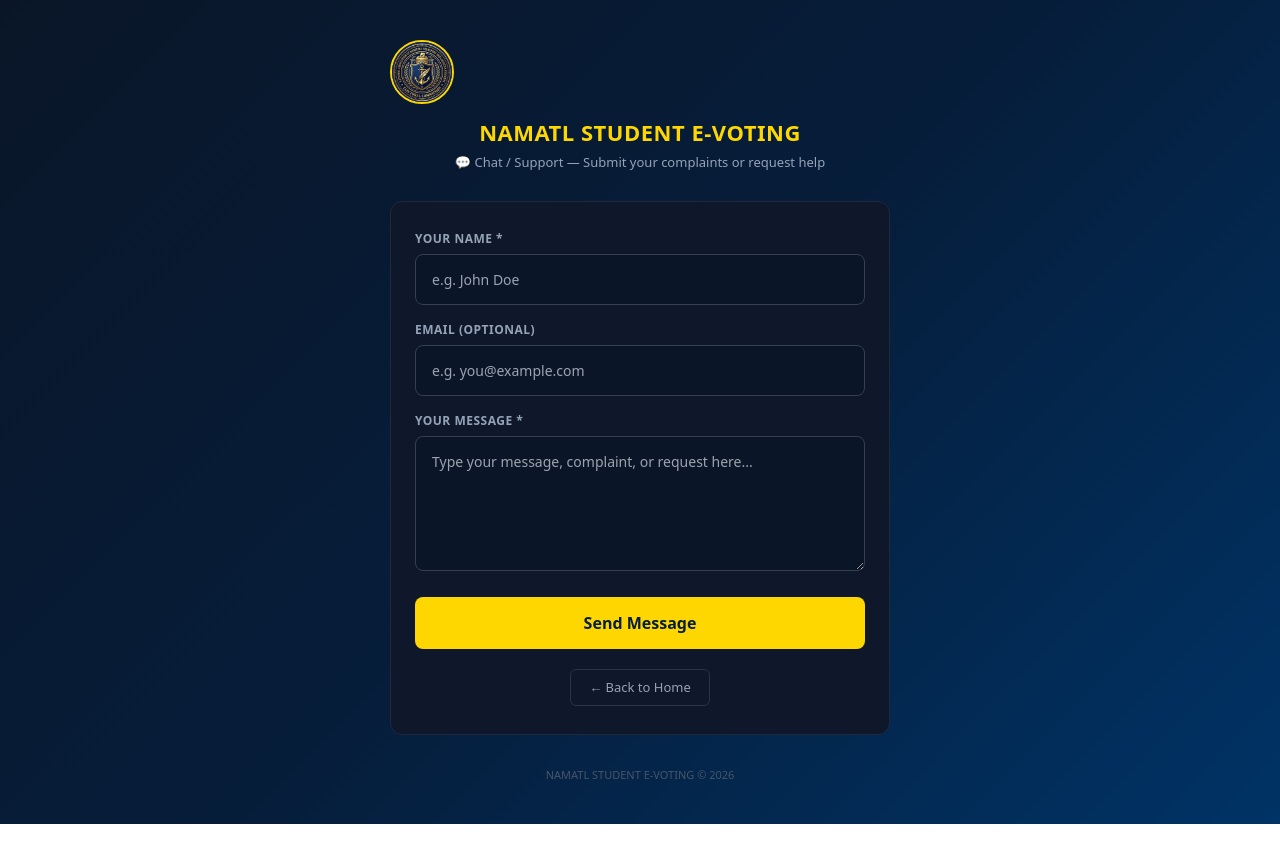
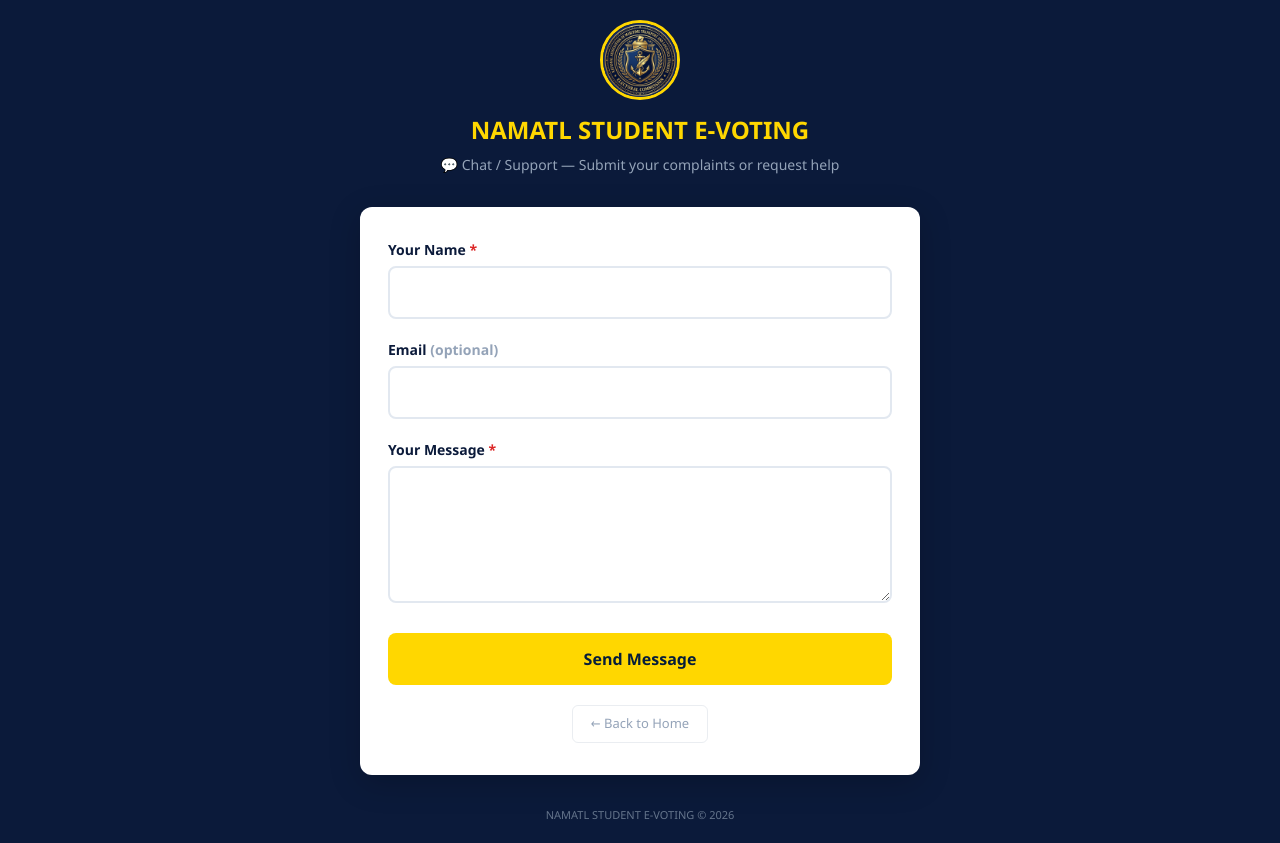
Before and after one commit to uwaziechidubem55-bit/NAMATL-STUDENT-ELECTION, a React (Vite) app: page /#/support in a window 1280 px wide. Built offline with nearby package versions, Linux system fonts and the light colour scheme; no server answers; the database is empty.

Commit message:
Update Support.jsx

```diff
--- a/src/pages/Support.jsx
+++ b/src/pages/Support.jsx
@@ -32,43 +32,49 @@ export default function Support() {
   return (
     <div style={{
       minHeight: '100vh',
-      background: 'linear-gradient(135deg, #0a1628 0%, #061D3A 50%, #003366 100%)',
-      fontFamily: 'system-ui, sans-serif',
-      color: '#f1f5f9',
-      padding: '40px 20px',
+      background: '#0b1a3a',
       display: 'flex',
-      flexDirection: 'column',
       alignItems: 'center',
+      justifyContent: 'center',
+      padding: '20px',
+      fontFamily: "'Segoe UI', Tahoma, sans-serif"
     }}>
-      <div style={{ maxWidth: '500px', width: '100%' }}>
-        {/* Header with Logo & Branding */}
-        <div style={{ textAlign: 'center', marginBottom: '28px' }}>
+      <div style={{
+        maxWidth: '560px',
+        width: '100%',
+        margin: '0 auto'
+      }}>
+
+        {/* Header with Logo Centered */}
+        <div style={{ textAlign: 'center', marginBottom: '32px' }}>
           <img
             src="/logo.png"
             alt="NAMATL Logo"
             style={{
-              width: '64px',
-              height: '64px',
+              width: '80px',
+              height: '80px',
               borderRadius: '50%',
               objectFit: 'cover',
+              border: '3px solid #FFD700',
               marginBottom: '12px',
-              border: '2px solid #FFD700',
+              display: 'block',
+              marginLeft: 'auto',
+              marginRight: 'auto'
             }}
             onError={(e) => { e.target.style.display = 'none'; }}
           />
           <h1 style={{
+            fontSize: '24px',
+            fontWeight: '800',
             color: '#FFD700',
-            margin: '0 0 4px',
-            fontSize: '22px',
-            fontWeight: 700,
-            letterSpacing: '0.5px',
+            margin: '0 0 6px 0'
           }}>
             NAMATL STUDENT E-VOTING
           </h1>
           <p style={{
             color: '#94a3b8',
-            fontSize: '13px',
-            margin: 0,
+            fontSize: '14px',
+            margin: '0'
           }}>
             💬 Chat / Support — Submit your complaints or request help
           </p>
@@ -76,40 +82,32 @@ export default function Support() {
 
         {submitted ? (
           <div style={{
-            background: '#0f172a',
+            background: '#ffffff',
             borderRadius: '12px',
             padding: '40px 24px',
             textAlign: 'center',
-            border: '1px solid #1e293b',
+            boxShadow: '0 8px 32px rgba(0,0,0,0.2)'
           }}>
             <div style={{
               width: '64px',
               height: '64px',
               borderRadius: '50%',
-              background: 'rgba(34,197,94,0.15)',
+              background: '#16a34a',
+              color: 'white',
               display: 'flex',
               alignItems: 'center',
               justifyContent: 'center',
-              margin: '0 auto 16px',
               fontSize: '32px',
-            }}>
-              ✓
-            </div>
+              margin: '0 auto 16px auto'
+            }}>✓</div>
             <h2 style={{
-              color: '#22c55e',
-              margin: '0 0 8px',
-              fontSize: '20px',
-            }}>
-              Message Sent!
-            </h2>
-            <p style={{
-              color: '#94a3b8',
-              fontSize: '14px',
-              margin: '0 0 24px',
-              lineHeight: 1.5,
-            }}>
-              Your message has been received.<br />
-              We'll get back to you as soon as possible.
+              fontSize: '22px',
+              fontWeight: '700',
+              color: '#0b1a3a',
+              margin: '0 0 8px 0'
+            }}>Message Sent!</h2>
+            <p style={{ color: '#64748b', fontSize: '14px', margin: '0 0 24px 0' }}>
+              Your message has been received. We'll get back to you as soon as possible.
             </p>
             <Link
               to="/"
@@ -120,11 +118,11 @@ export default function Support() {
                 color: '#061D3A',
                 border: 'none',
                 borderRadius: '8px',
-                fontWeight: 700,
-                fontSize: '14px',
+                fontWeight: '700',
+                fontSize: '15px',
                 cursor: 'pointer',
                 textDecoration: 'none',
-                transition: 'all 0.3s',
+                transition: 'all 0.3s'
               }}
               onMouseEnter={(e) => { e.target.style.background = '#e6a800'; }}
               onMouseLeave={(e) => { e.target.style.background = '#FFD700'; }}
@@ -136,111 +134,97 @@ export default function Support() {
           <form
             onSubmit={handleSubmit}
             style={{
-              background: '#0f172a',
+              background: '#ffffff',
               borderRadius: '12px',
-              padding: '28px 24px',
-              border: '1px solid #1e293b',
+              padding: '32px 28px',
+              boxShadow: '0 8px 32px rgba(0,0,0,0.2)'
             }}
           >
             {error && (
               <div style={{
-                background: 'rgba(239,68,68,0.1)',
-                border: '1px solid #ef4444',
-                color: '#fca5a5',
+                background: '#fef2f2',
+                color: '#dc2626',
                 padding: '12px 16px',
                 borderRadius: '8px',
-                marginBottom: '16px',
                 fontSize: '14px',
-                display: 'flex',
-                alignItems: 'center',
-                gap: '8px',
+                marginBottom: '20px',
+                border: '1px solid #fecaca'
               }}>
-                <span>⚠️</span>
-                <span>{error}</span>
+                ⚠️ {error}
               </div>
             )}
 
-            <div style={{ marginBottom: '16px' }}>
             <label style={{
               display: 'block',
-                color: '#94a3b8',
-                fontSize: '12px',
-                fontWeight: 600,
-                marginBottom: '6px',
-                textTransform: 'uppercase',
-                letterSpacing: '0.5px',
+              fontSize: '14px',
+              fontWeight: '600',
+              color: '#0b1a3a',
+              marginBottom: '6px'
             }}>
-                Your Name *
+              Your Name <span style={{ color: '#dc2626' }}>*</span>
             </label>
             <input
-                placeholder="e.g. John Doe"
+              type="text"
               value={name}
               onChange={(e) => setName(e.target.value)}
               required
               style={{
                 width: '100%',
                 padding: '14px 16px',
-                  border: '1px solid #334155',
+                border: '2px solid #e2e8f0',
                 borderRadius: '8px',
                 fontSize: '14px',
                 boxSizing: 'border-box',
-                  background: '#0a1628',
-                  color: '#f1f5f9',
+                background: '#ffffff',
+                color: '#0b1a3a',
                 outline: 'none',
                 transition: 'border-color 0.2s',
+                marginBottom: '20px'
               }}
               onFocus={(e) => { e.target.style.borderColor = '#FFD700'; }}
-                onBlur={(e) => { e.target.style.borderColor = '#334155'; }}
+              onBlur={(e) => { e.target.style.borderColor = '#e2e8f0'; }}
             />
-            </div>
 
-            <div style={{ marginBottom: '16px' }}>
             <label style={{
               display: 'block',
-                color: '#94a3b8',
-                fontSize: '12px',
-                fontWeight: 600,
-                marginBottom: '6px',
-                textTransform: 'uppercase',
-                letterSpacing: '0.5px',
+              fontSize: '14px',
+              fontWeight: '600',
+              color: '#0b1a3a',
+              marginBottom: '6px'
             }}>
-                Email (optional)
+              Email <span style={{ color: '#94a3b8' }}>(optional)</span>
             </label>
             <input
-                placeholder="e.g. you@example.com"
+              type="email"
               value={email}
               onChange={(e) => setEmail(e.target.value)}
               style={{
                 width: '100%',
                 padding: '14px 16px',
-                  border: '1px solid #334155',
+                border: '2px solid #e2e8f0',
                 borderRadius: '8px',
                 fontSize: '14px',
                 boxSizing: 'border-box',
-                  background: '#0a1628',
-                  color: '#f1f5f9',
+                background: '#ffffff',
+                color: '#0b1a3a',
                 outline: 'none',
                 transition: 'border-color 0.2s',
+                marginBottom: '20px'
               }}
               onFocus={(e) => { e.target.style.borderColor = '#FFD700'; }}
-                onBlur={(e) => { e.target.style.borderColor = '#334155'; }}
+              onBlur={(e) => { e.target.style.borderColor = '#e2e8f0'; }}
             />
-            </div>
 
-            <div style={{ marginBottom: '20px' }}>
             <label style={{
               display: 'block',
-                color: '#94a3b8',
-                fontSize: '12px',
-                fontWeight: 600,
-                marginBottom: '6px',
-                textTransform: 'uppercase',
-                letterSpacing: '0.5px',
+              fontSize: '14px',
+              fontWeight: '600',
+              color: '#0b1a3a',
+              marginBottom: '6px'
             }}>
-                Your Message *
+              Your Message <span style={{ color: '#dc2626' }}>*</span>
             </label>
             <textarea
-                placeholder="Type your message, complaint, or request here..."
               value={message}
               onChange={(e) => setMessage(e.target.value)}
               required
@@ -248,21 +232,21 @@ export default function Support() {
               style={{
                 width: '100%',
                 padding: '14px 16px',
-                  border: '1px solid #334155',
+                border: '2px solid #e2e8f0',
                 borderRadius: '8px',
                 fontSize: '14px',
                 boxSizing: 'border-box',
-                  background: '#0a1628',
-                  color: '#f1f5f9',
+                background: '#ffffff',
+                color: '#0b1a3a',
                 outline: 'none',
+                transition: 'border-color 0.2s',
                 resize: 'vertical',
-                  fontFamily: 'inherit',
-                  transition: 'border-color 0.2s',
+                fontFamily: "'Segoe UI', Tahoma, sans-serif",
+                marginBottom: '24px'
               }}
               onFocus={(e) => { e.target.style.borderColor = '#FFD700'; }}
-                onBlur={(e) => { e.target.style.borderColor = '#334155'; }}
+              onBlur={(e) => { e.target.style.borderColor = '#e2e8f0'; }}
             />
-            </div>
 
             <button
               type="submit"
@@ -273,13 +257,19 @@ export default function Support() {
                 color: '#061D3A',
                 border: 'none',
                 borderRadius: '8px',
-                fontWeight: 700,
+                fontWeight: '700',
                 fontSize: '16px',
                 cursor: 'pointer',
-                transition: 'all 0.3s',
+                transition: 'all 0.3s'
               }}
-              onMouseEnter={(e) => { e.target.style.background = '#e6a800'; e.target.style.transform = 'translateY(-1px)'; }}
-              onMouseLeave={(e) => { e.target.style.background = '#FFD700'; e.target.style.transform = 'translateY(0)'; }}
+              onMouseEnter={(e) => {
+                e.target.style.background = '#e6a800';
+                e.target.style.transform = 'translateY(-1px)';
+              }}
+              onMouseLeave={(e) => {
+                e.target.style.background = '#FFD700';
+                e.target.style.transform = 'translateY(0)';
+              }}
             >
               Send Message
             </button>
@@ -298,7 +288,7 @@ export default function Support() {
                   fontWeight: 500,
                   textDecoration: 'none',
                   display: 'inline-block',
-                  transition: 'all 0.3s',
+                  transition: 'all 0.3s'
                 }}
                 onMouseEnter={(e) => {
                   e.target.style.color = '#FFD700';
@@ -320,9 +310,9 @@ export default function Support() {
         {/* Footer */}
         <p style={{
           textAlign: 'center',
-          color: '#475569',
+          color: '#64748b',
           fontSize: '11px',
-          marginTop: '32px',
+          marginTop: '32px'
         }}>
           NAMATL STUDENT E-VOTING © {new Date().getFullYear()}
         </p>
```
Lines whose indentation alone changed are shown as unchanged.
